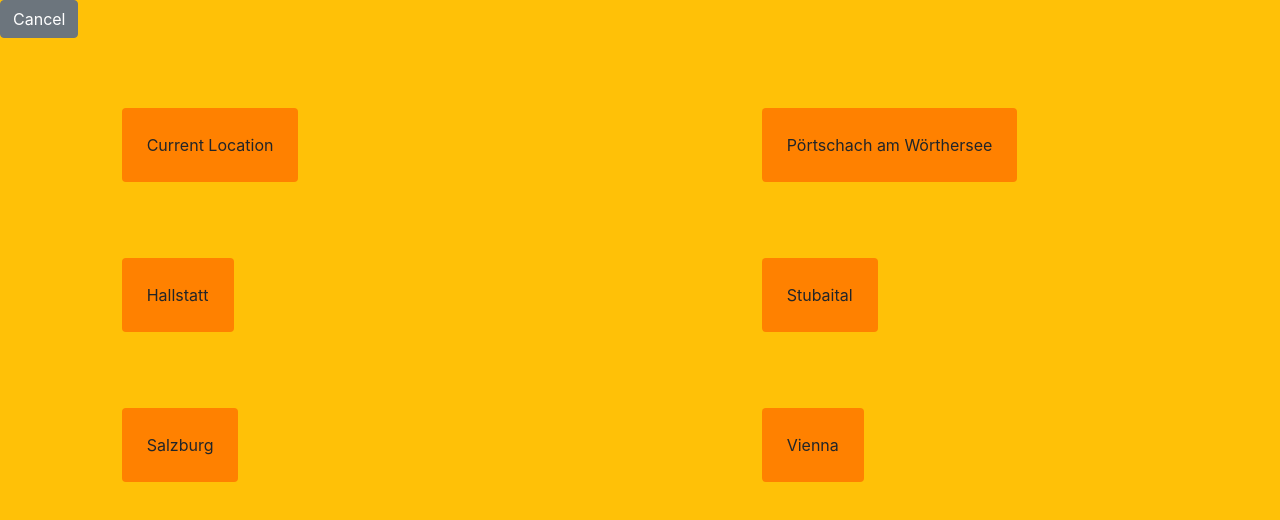
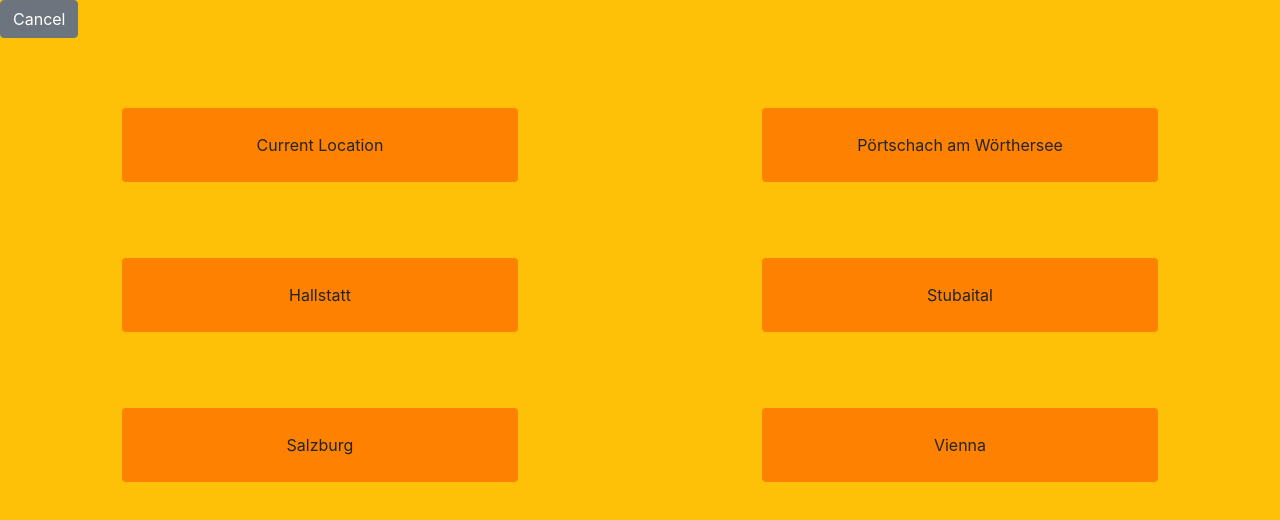
Before and after one commit to sandrabidiak/oHa-web, a Vue app in the folder oha-web/: page /#/ in a window 1280 px wide. Shown: the top 520 px of the page. Built offline with nearby package versions, Linux system fonts and the light colour scheme.

Commit message:
- added location selection

```diff
--- a/oha-web/src/components/LocationPage.vue
+++ b/oha-web/src/components/LocationPage.vue
@@ -6,26 +6,38 @@
     <section class="container-fluid" style="margin-top:70px">
       <section class="row justify-content-around" style="height:150px">
         <div class="col-sm-4">
-          <button class="btn px-4 py-4" style="background-color:#ff8100">Current Location</button>
+          <router-link :to="{name: 'Search'}">
+            <button class="btn px-4 py-4 btn-block" style="background-color:#ff8100" @click="selectLocation()">Current Location</button>
+          </router-link>
         </div>
         <div class="col-sm-4">
-          <button class="btn px-4 py-4" style="background-color:#ff8100">Pörtschach am Wörthersee</button>
+          <router-link :to="{name: 'Search'}">
+            <button class="btn px-4 py-4 btn-block" style="background-color:#ff8100" @click="selectLocation('poertschach')">Pörtschach am Wörthersee</button>
+          </router-link>
         </div>
       </section>
       <section class="row justify-content-around" style="height:150px">
         <div class="col-sm-4">
-          <button class="btn px-4 py-4" style="background-color:#ff8100">Hallstatt</button>
+          <router-link :to="{name: 'Search'}">
+            <button class="btn px-4 py-4 btn-block" style="background-color:#ff8100" @click="selectLocation('hallstatt')">Hallstatt</button>
+          </router-link>
         </div>
         <div class="col-sm-4">
-          <button class="btn px-4 py-4" style="background-color:#ff8100">Stubaital</button>
+          <router-link :to="{name: 'Search'}">
+            <button class="btn px-4 py-4 btn-block" style="background-color:#ff8100" @click="selectLocation('stubaital')">Stubaital</button>
+          </router-link>
         </div>
       </section>
       <section class="row justify-content-around" style="height:150px">
         <div class="col-sm-4">
-          <button class="btn px-4 py-4" style="background-color:#ff8100">Salzburg</button>
+          <router-link :to="{name: 'Search'}">
+            <button class="btn px-4 py-4 btn-block" style="background-color:#ff8100" @click="selectLocation('salzburg')">Salzburg</button>
+          </router-link>
         </div>
         <div class="col-sm-4">
-          <button class="btn px-4 py-4" style="background-color:#ff8100">Vienna</button>
+          <router-link :to="{name: 'Search'}">
+            <button class="btn px-4 py-4 btn-block" style="background-color:#ff8100" @click="selectLocation('vienna')">Vienna</button>
+          </router-link>
         </div>
       </section>
     </section>
@@ -33,8 +45,15 @@
 </template>
 
 <script>
+import locationConstants from '../constants/locationConstants';
+
 export default {
   name: 'LocationPage',
+  methods: {
+    selectLocation: function (cityName) {
+      this.$store.commit('setSelectedLocation', locationConstants[cityName]);
+    },
+  },
 };
 </script>
 
--- a/oha-web/src/components/SliderComponent.vue
+++ b/oha-web/src/components/SliderComponent.vue
@@ -1,6 +1,6 @@
 <template>
   <div>
-    SliderComponent placeholder
+    {{location.name}}
     <input type="range" min="1" max="25" step="1" v-model="sliderValue">
     {{sliderValue}}
     <br>
@@ -13,6 +13,11 @@
 <script>
 export default {
   name: 'SliderComponent',
+  computed: {
+    location() {
+      return this.$store.state.selectedLocation;
+    },
+  },
   data() {
     return { sliderValue: '1' };
   },
--- /dev/null
+++ b/oha-web/src/constants/locationConstants.js
@@ -0,0 +1,8 @@
+const locationConstants = {
+  poertschach: { name: 'Pörtschach am Wörthersee', gla: 46.636436, glo: 14.139322 },
+  hallstatt: { name: 'Hallstatt', gla: 47.561947, glo: 13.649532 },
+  stubaital: { name: 'Stubaital', gla: 47.110600, glo: 11.307467 },
+  salzburg: { name: 'Salzburg', gla: 47.800101, glo: 13.043421 },
+  vienna: { name: 'Vienna', gla: 48.2087523, glo: 16.3719677 },
+};
+export default locationConstants;
--- a/oha-web/src/store/index.js
+++ b/oha-web/src/store/index.js
@@ -11,6 +11,7 @@ export default new Vuex.Store({
   state: {
     suggestions: [],
     results: [],
+    selectedLocation: undefined,
   },
   mutations: {
     setSuggestions(state, suggestions) {
@@ -18,6 +19,9 @@ export default new Vuex.Store({
     },
     setResults(state, results) {
       state.results = results;
+    },
+    setSelectedLocation(state, location) {
+      state.selectedLocation = location;
     },
   },
   actions: {
```
